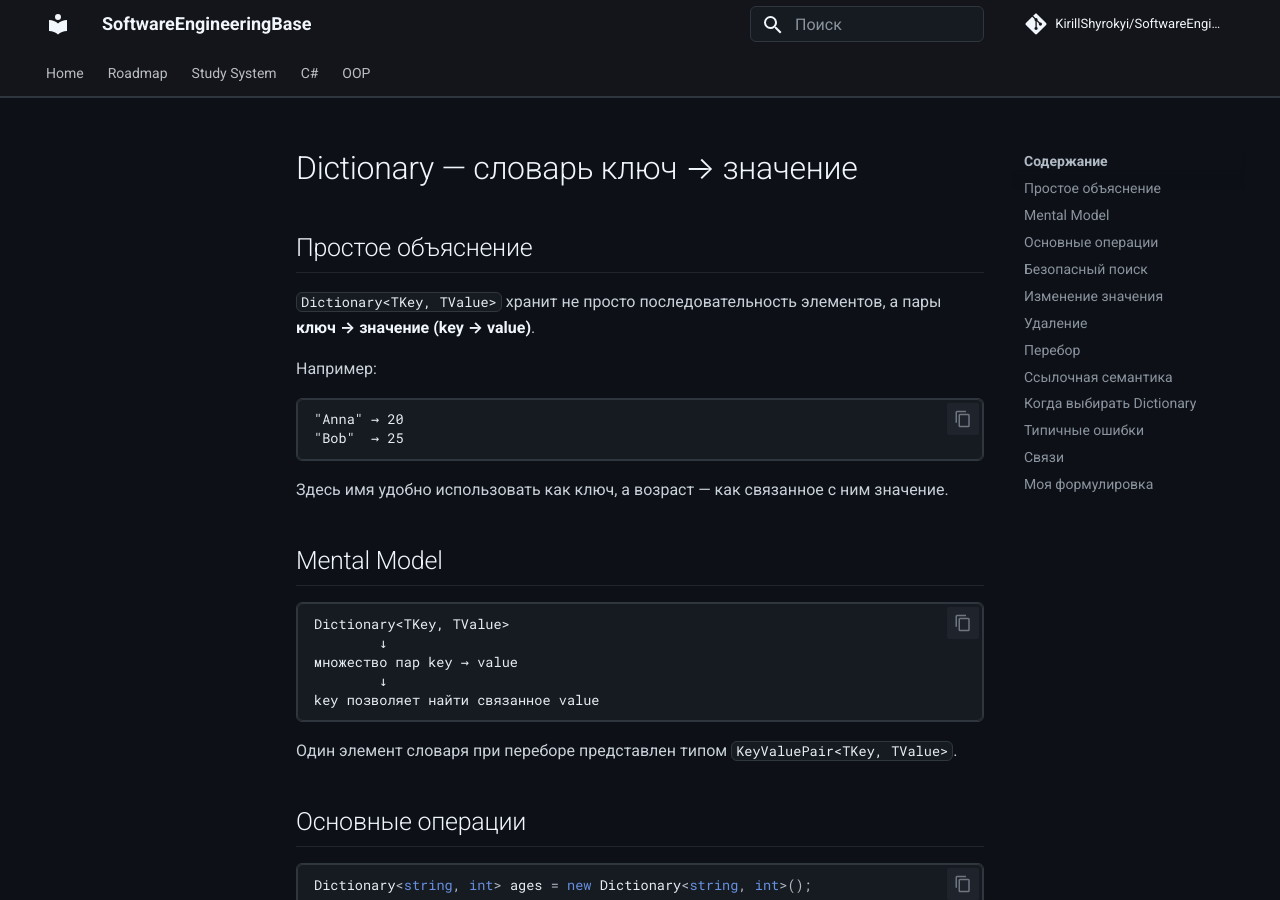
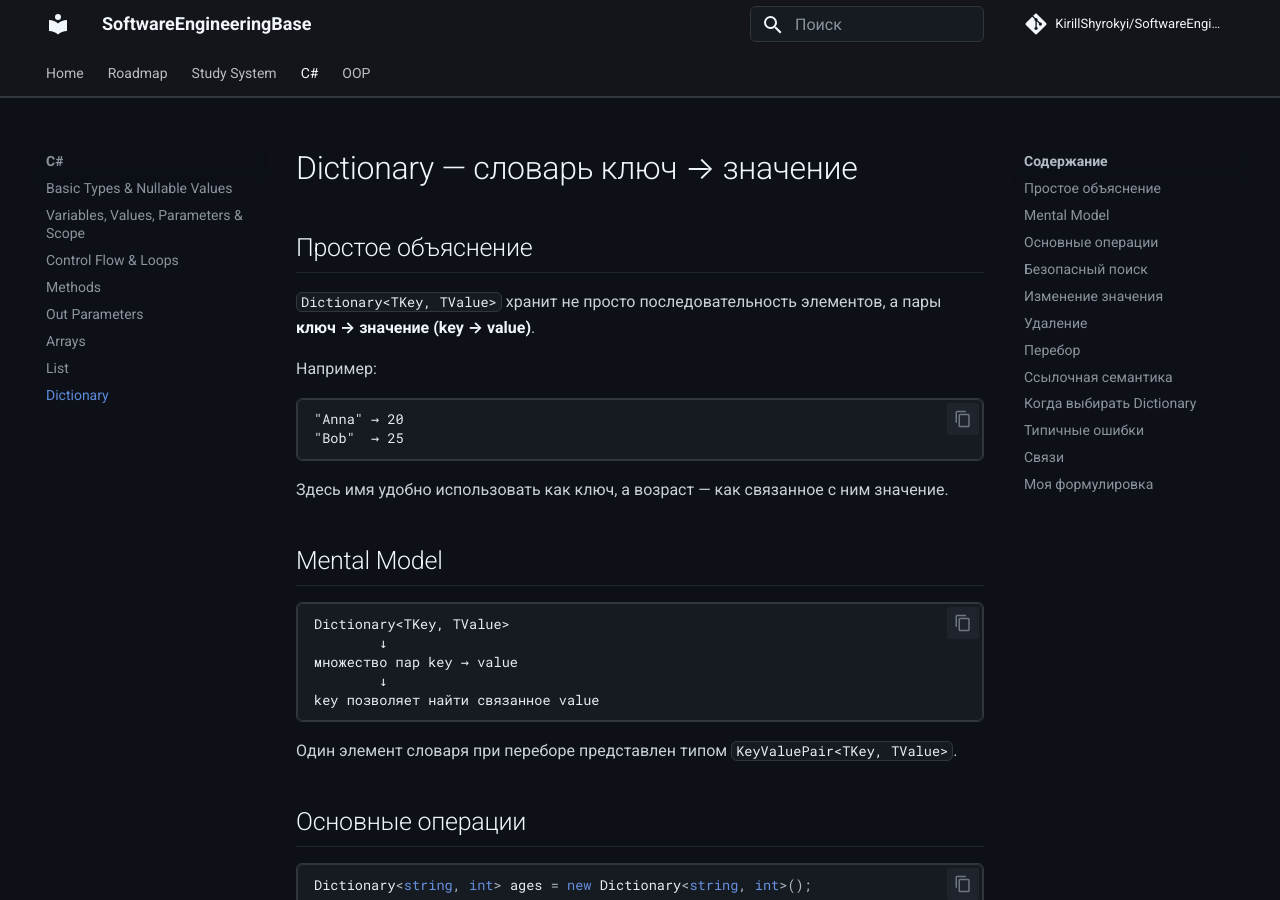
Before and after one commit to KirillShyrokyi/SoftwareEngineeringBase, an MkDocs documentation site: the page built from docs/csharp/dictionary.md, in a window 1280 px wide and 900 px high. Built offline with MkDocs 1.6.1 and Material for MkDocs 9.7.7, drawn with Linux system fonts in a browser that asks for light colours; comment, search, counter and statistics services are not loaded.

Commit message:
fix(docs): sync csharp navigation

```diff
--- a/mkdocs.yml
+++ b/mkdocs.yml
@@ -13,6 +13,11 @@ nav:
       - Basic Types & Nullable Values: csharp/basic-types-nullable.md
       - Variables, Values, Parameters & Scope: csharp/variables-values-scope.md
       - Control Flow & Loops: csharp/control-flow-loops.md
+      - Methods: csharp/methods.md
+      - Out Parameters: csharp/out-parameters.md
+      - Arrays: csharp/arrays.md
+      - List<T>: csharp/list.md
+      - Dictionary<TKey, TValue>: csharp/dictionary.md
   - OOP:
       - Overview: oop/index.md
       - Class, Object, State & Behavior: oop/class-object-state-behavior.md
```
